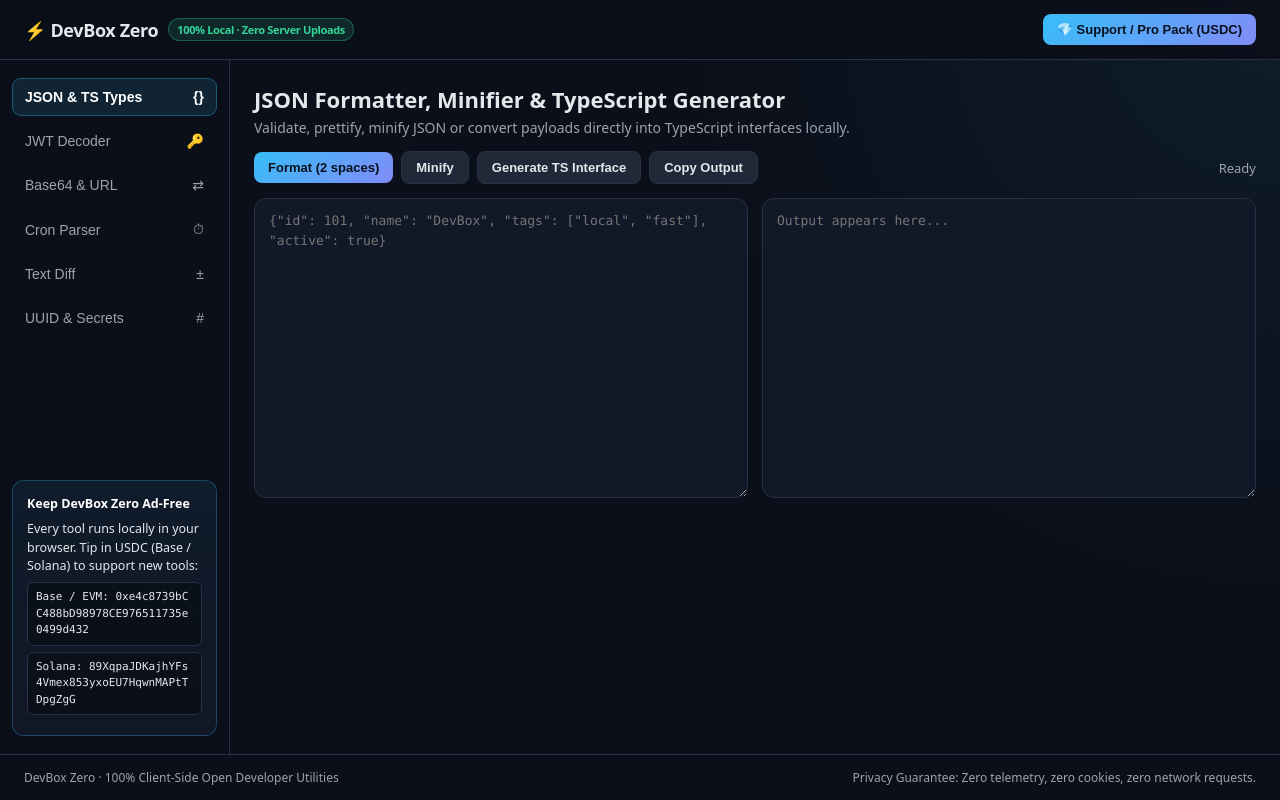
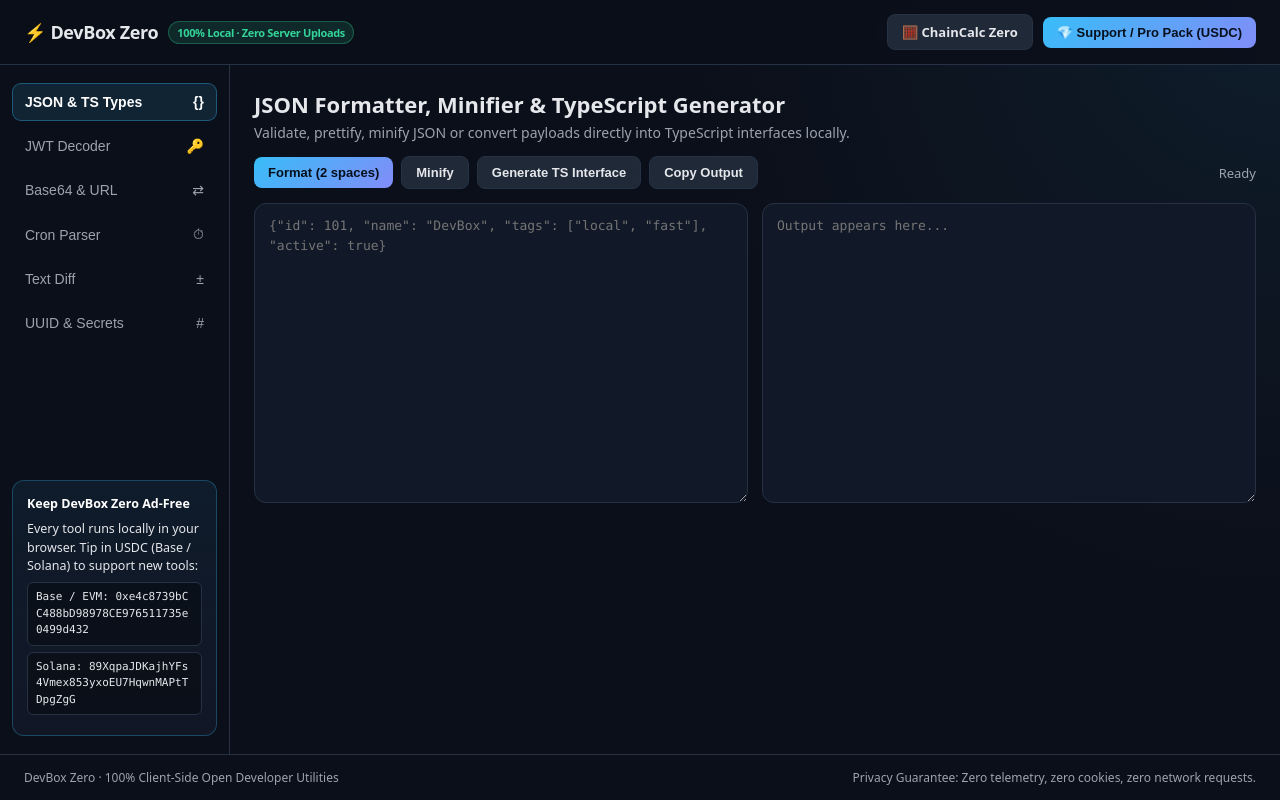
Before and after one commit to devbox-zero-ops/devbox-zero, a plain HTML site: page index.html in a window 1280 px wide. Drawn offline with Linux system fonts and the light colour scheme.

Commit message:
Add cross-link to ChainCalc Zero sister tool

```diff
--- a/index.html
+++ b/index.html
@@ -224,6 +224,7 @@
       <span class="badge">100% Local · Zero Server Uploads</span>
     </div>
     <div class="header-actions">
+      <a class="btn" href="https://devbox-zero-ops.github.io/chaincalc-zero/" target="_blank" rel="noopener" style="text-decoration:none">🧮 ChainCalc Zero</a>
       <button class="btn btn-primary" onclick="openSupport()">💎 Support / Pro Pack (USDC)</button>
     </div>
   </header>
```
